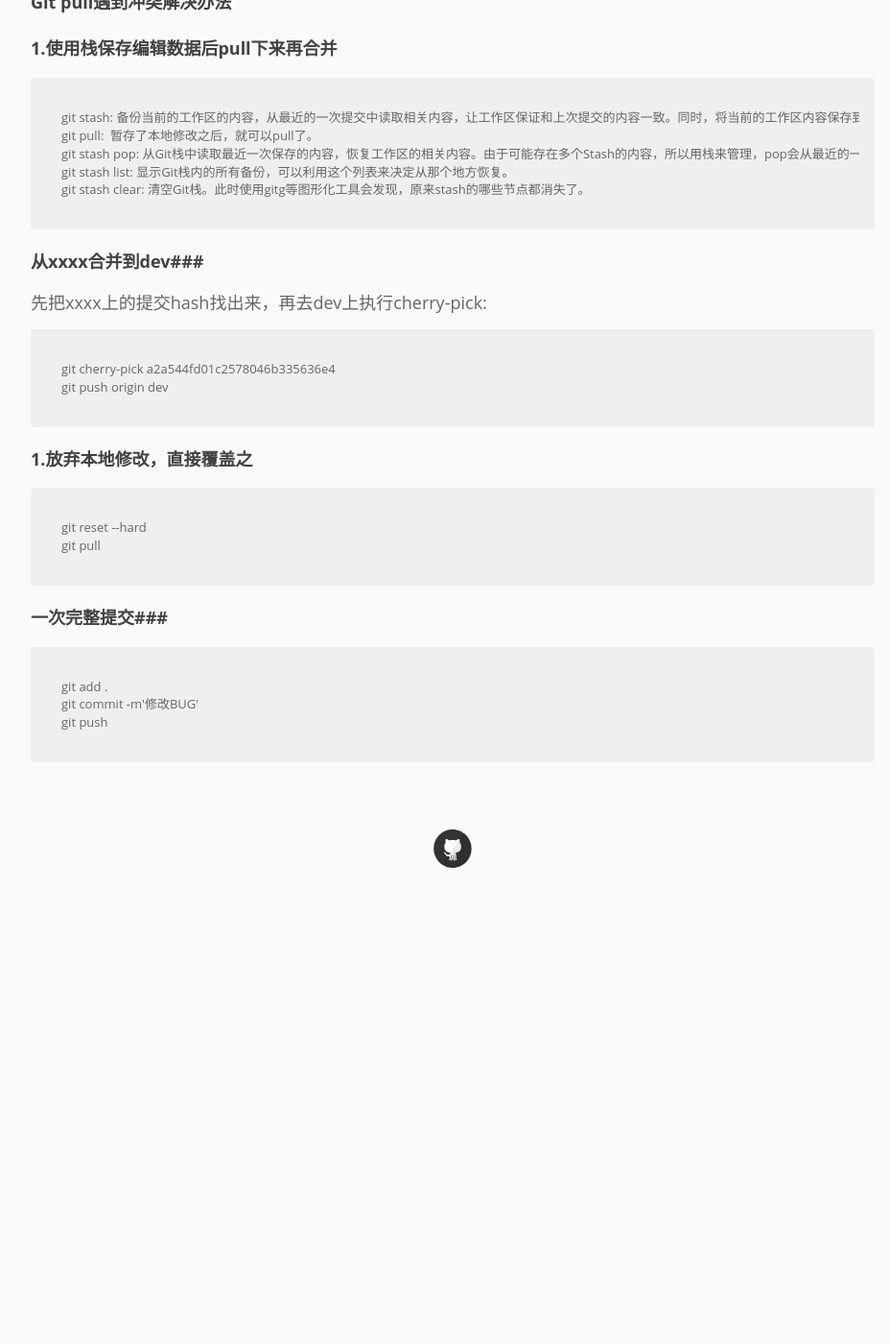
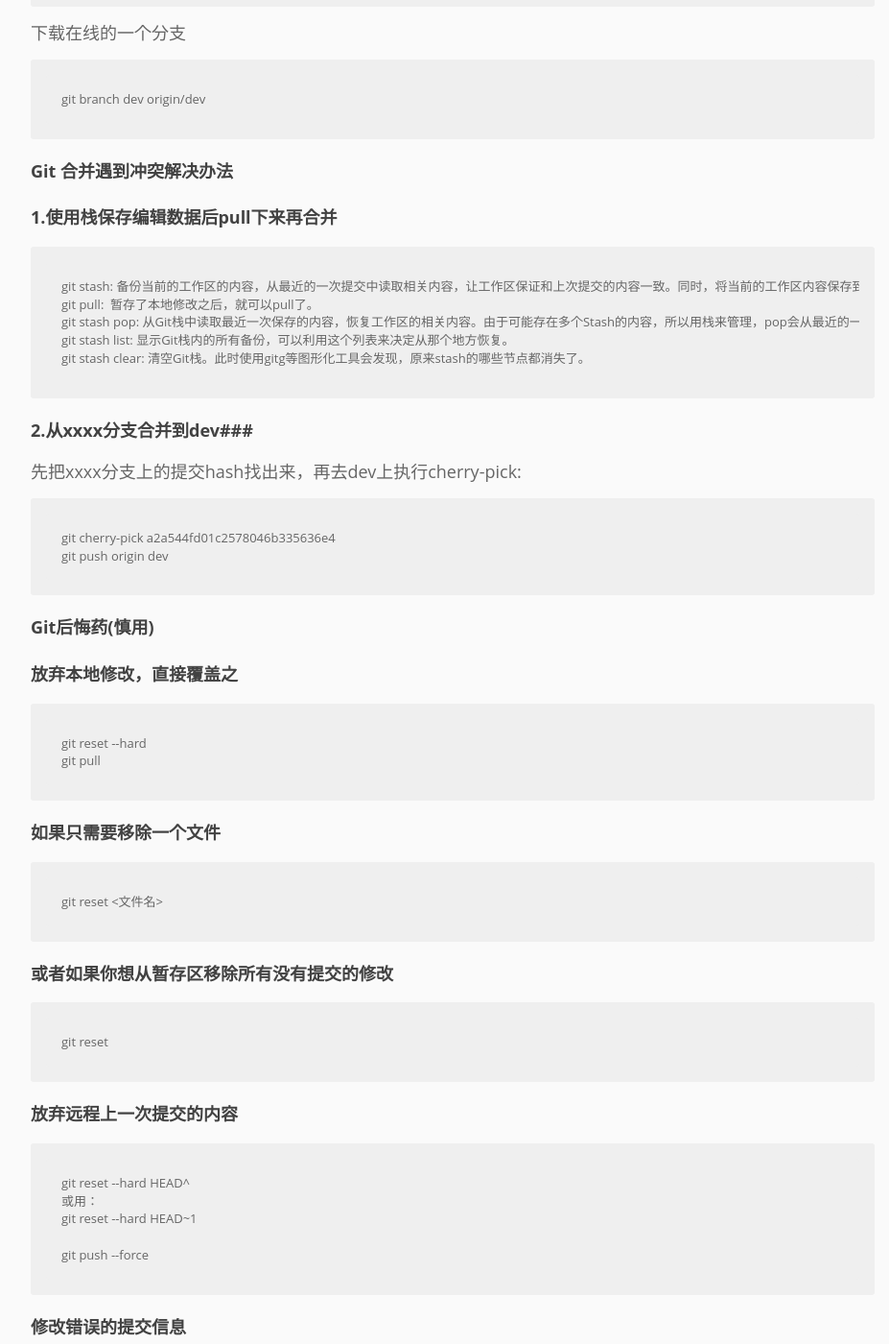
Before and after one commit to pingmalu/pingmalu.github.io, a Jekyll site: the page built from _posts/2015-11-12-git-notes.md, in a window 1280 px wide and 1400 px high, scrolled down 1357 px. Shown: the whole window at 96% size, without its empty margins (168-1095 px from the left). Built offline with Jekyll 4.4.1, drawn with Linux system fonts in a browser that asks for light colours; Markdown is read by kramdown in place of the engine named in the settings; before the commit the page ends 2287 px from its top, so only the background shows below that; some of the changed text lies outside the part shown.

Commit message:
change git_note

```diff
--- a/_posts/2015-11-12-git-notes.md
+++ b/_posts/2015-11-12-git-notes.md
@@ -2,6 +2,14 @@
 layout: post
 title: git笔记
 ---
+
+一次完整提交
+
+    git add .
+    git commit -m'修改BUG'
+    git push
+
+
 使用代理
 
     git config http.proxy http://user:pwd@server.com:port
@@ -33,7 +41,7 @@
 
     git branch dev origin/dev
 
-## Git pull遇到冲突解决办法 ##
+## Git 合并遇到冲突解决办法 ##
 ### 1.使用栈保存编辑数据后pull下来再合并 ###
     git stash: 备份当前的工作区的内容，从最近的一次提交中读取相关内容，让工作区保证和上次提交的内容一致。同时，将当前的工作区内容保存到Git栈中。
     git pull:  暂存了本地修改之后，就可以pull了。
@@ -41,18 +49,34 @@
     git stash list: 显示Git栈内的所有备份，可以利用这个列表来决定从那个地方恢复。
     git stash clear: 清空Git栈。此时使用gitg等图形化工具会发现，原来stash的哪些节点都消失了。
 
-###从xxxx合并到dev###
-先把xxxx上的提交hash找出来，再去dev上执行cherry-pick:
+###2.从xxxx分支合并到dev###
+先把xxxx分支上的提交hash找出来，再去dev上执行cherry-pick:
 
     git cherry-pick a2a544fd01c2578046b335636e4
     git push origin dev
 
-### 1.放弃本地修改，直接覆盖之 ###
+## Git后悔药(慎用) ##
+
+### 放弃本地修改，直接覆盖之 ###
     git reset --hard
     git pull
 
+### 如果只需要移除一个文件 ###
 
-###一次完整提交###
-    git add .
-    git commit -m'修改BUG'
-    git push
+	git reset <文件名>
+
+### 或者如果你想从暂存区移除所有没有提交的修改 ###
+
+	git reset
+
+### 放弃远程上一次提交的内容 ###
+    git reset --hard HEAD^
+    或用：
+    git reset --hard HEAD~1
+
+    git push --force
+
+### 修改错误的提交信息 ###
+
+    git commit --amend -m ”YOUR-NEW-COMMIT-MESSAGE”
+    git push <remote> <branch> --force
```
